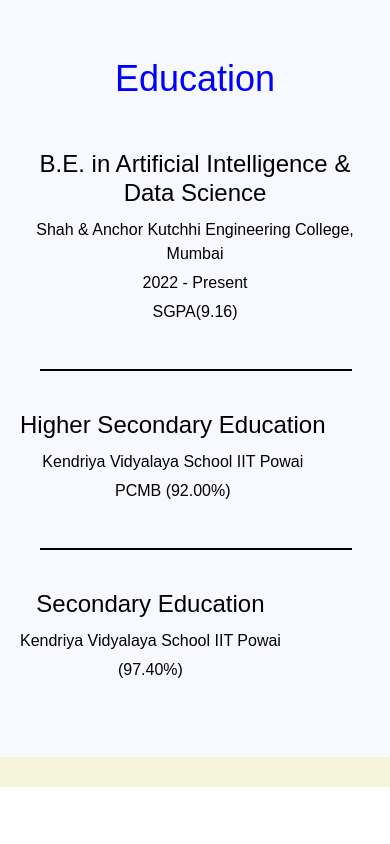
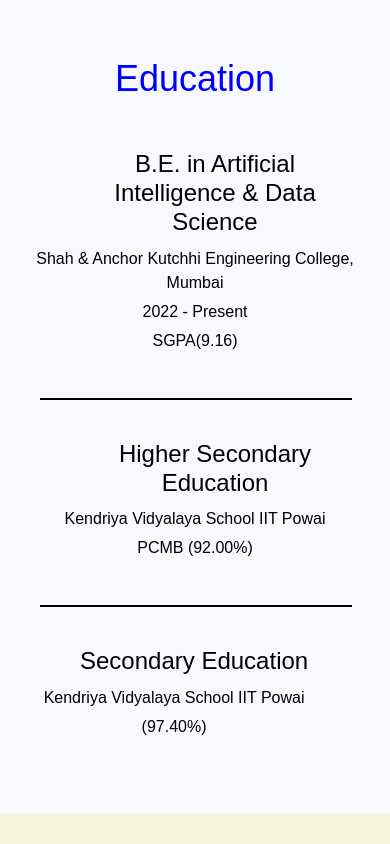
Before and after one commit to preksha2166/myportfolio, a plain HTML site: page about.html in a window 390 px wide. Shown: the part 2213-3057 px from the top of the page. Before the commit the page ends 3000 px from the top, so only its background shows below. Drawn offline with nearby package versions, Linux system fonts and the light colour scheme.

Commit message:
Update style.css

```diff
--- a/style.css
+++ b/style.css
@@ -398,6 +398,14 @@
         margin: 20px 0;
         text-align: center;
         margin-left: 40px;
+    }
+    .education-item h4{
+        text-align: center;
+        margin-left: 60px;
+        margin-right: 20px;
+    }
+    .education-item p{
+        text-align:match-parent;
     }
 }
 
```
